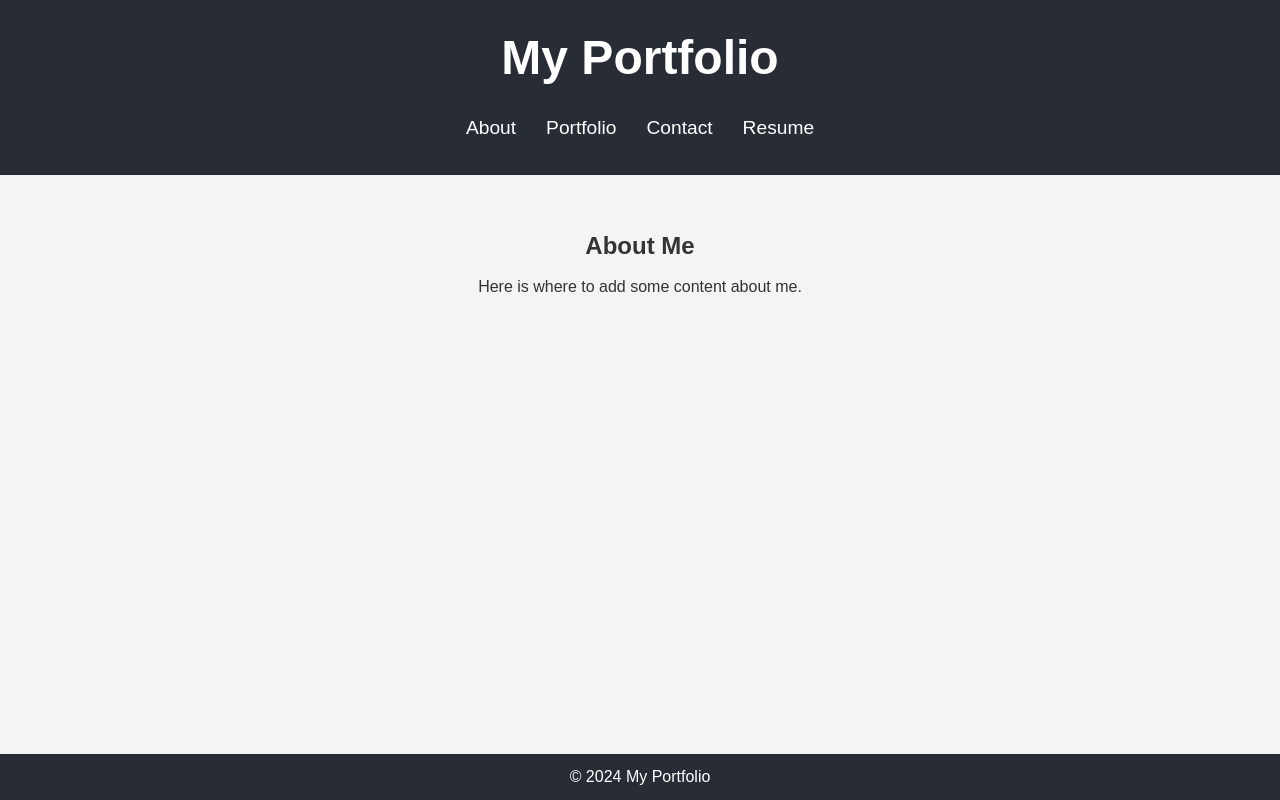
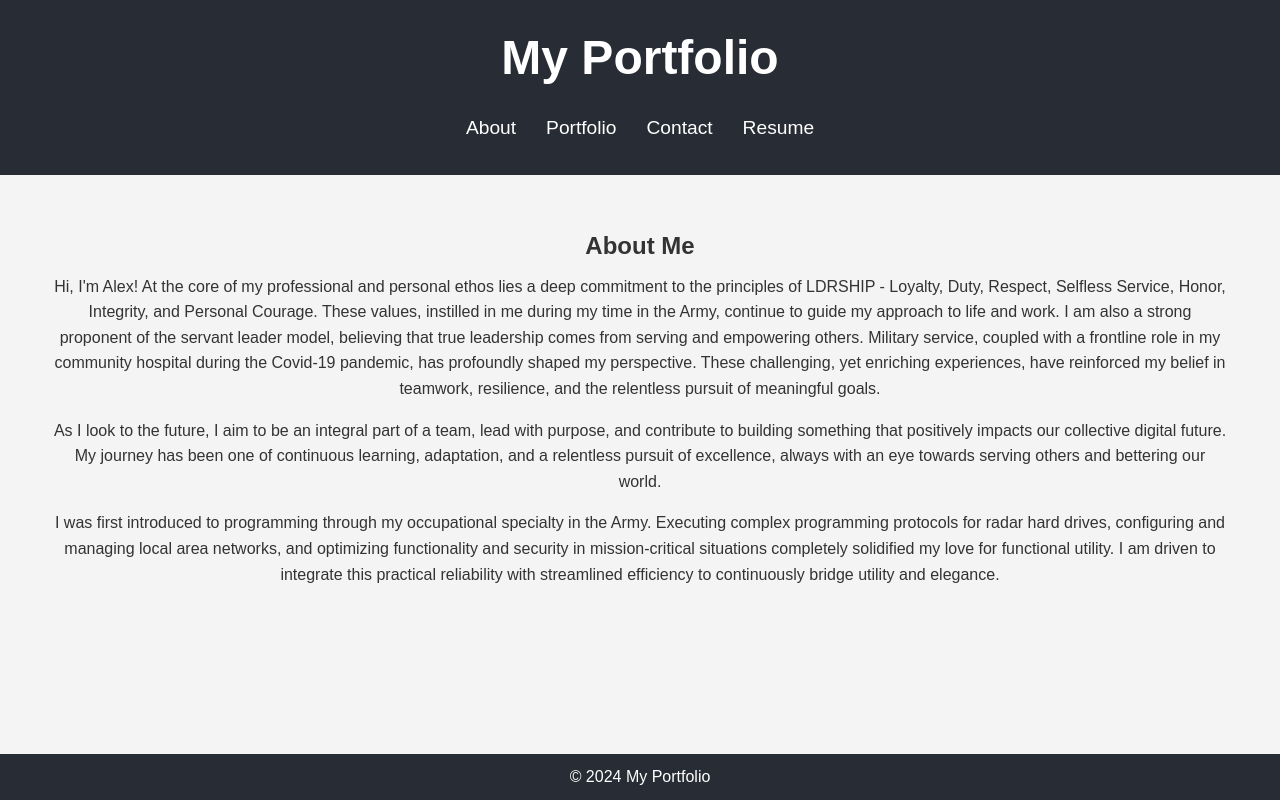
Before and after one commit to Akent90/MyPortfolio, a React (Create React App) app: page / in a window 1280 px wide. Built offline with nearby package versions, Linux system fonts and the light colour scheme.

Commit message:
Adding About Me content

```diff
--- a/src/pages/About.jsx
+++ b/src/pages/About.jsx
@@ -3,7 +3,35 @@ import React from 'react';
 const About = () => (
     <section>
         <h2>About Me</h2>
-        <p>Here is where to add some content about me.</p>
+        <p>
+            Hi, I'm Alex! At the core of my professional and personal ethos lies a
+            deep commitment to the principles of LDRSHIP - Loyalty, Duty, Respect,
+            Selfless Service, Honor, Integrity, and Personal Courage. These
+            values, instilled in me during my time in the Army, continue to guide
+            my approach to life and work. I am also a strong proponent of the
+            servant leader model, believing that true leadership comes from
+            serving and empowering others. Military service, coupled with a
+            frontline role in my community hospital during the Covid-19 pandemic,
+            has profoundly shaped my perspective. These challenging, yet enriching
+            experiences, have reinforced my belief in teamwork, resilience, and
+            the relentless pursuit of meaningful goals.
+        </p>
+        <p>
+            As I look to the future, I aim to be an integral part of a team, lead
+            with purpose, and contribute to building something that positively
+            impacts our collective digital future. My journey has been one of continuous learning, adaptation, and a
+            relentless pursuit of excellence, always with an eye towards serving
+            others and bettering our world.
+        </p>
+        <p>
+            I was first introduced to programming through my occupational
+            specialty in the Army. Executing complex programming protocols for
+            radar hard drives, configuring and managing local area networks, and
+            optimizing functionality and security in mission-critical situations
+            completely solidified my love for functional utility. I am driven to
+            integrate this practical reliability with streamlined efficiency to
+            continuously bridge utility and elegance.
+        </p>
     </section>
 );
 
```
